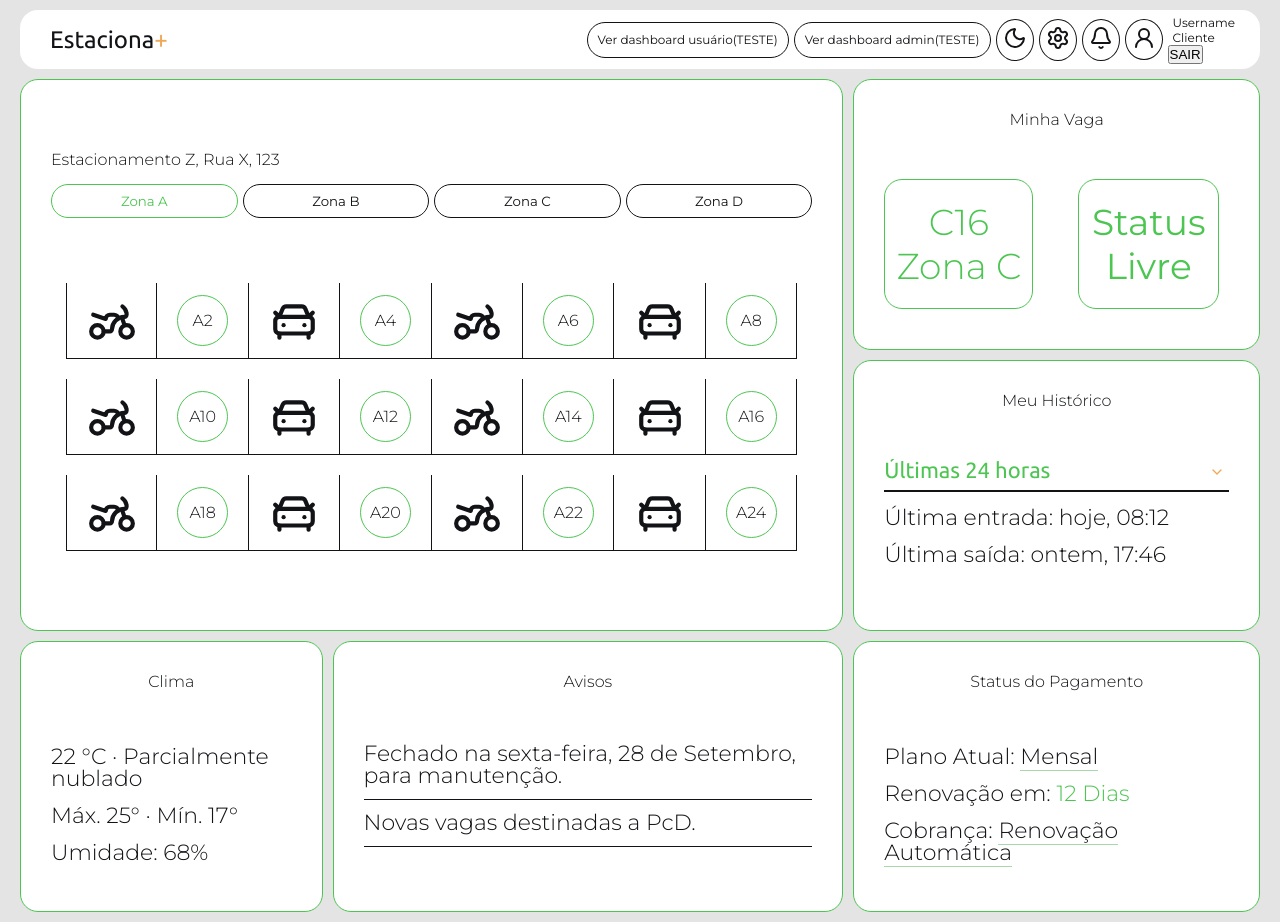
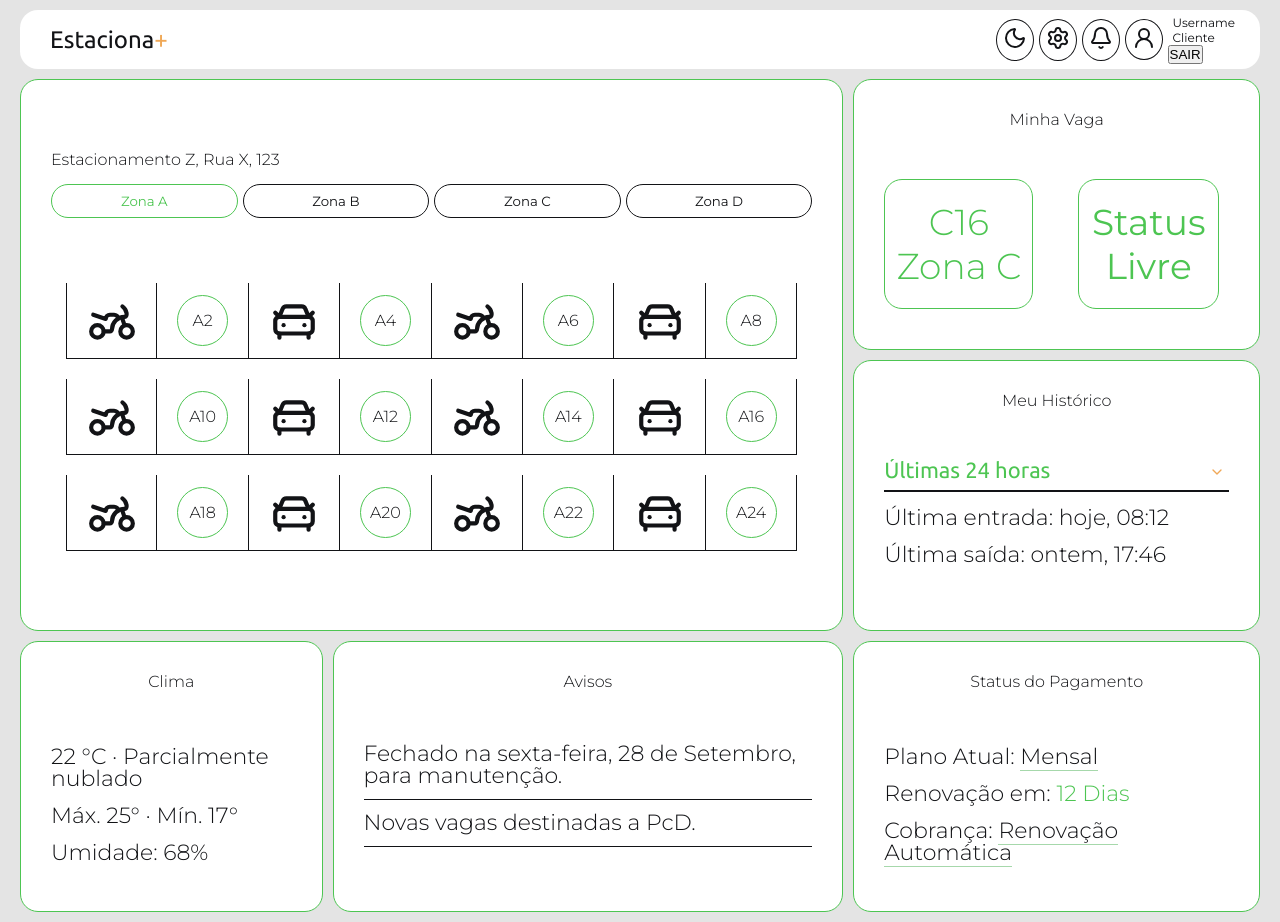
Before and after one commit to estaciona-mais/webapp, a React (Vite) app: page /dashboard in a window 1280 px wide. Built offline with nearby package versions, Linux system fonts and the light colour scheme; no server answers.

Commit message:
fix: remove botões de teste

```diff
--- a/src/components/Header/Header.jsx
+++ b/src/components/Header/Header.jsx
@@ -20,18 +20,6 @@ export default function Header({ role, setRole, tema, mudarTema }) {
           <Logo />
         </div>
         <div className="header__conteudo">
-          <div className="header__testes">
-            {/* Botão temporário pra testes */}
-            <button
-              className="btn btn__teste"
-              onClick={() => setRole("cliente")}
-            >
-              Ver dashboard usuário(TESTE)
-            </button>
-            <button className="btn btn__teste" onClick={() => setRole("admin")}>
-              Ver dashboard admin(TESTE)
-            </button>
-          </div>
           <div className="header_icones">
             <div className="icone" onClick={mudarTema}>
               {tema === "dark" ? <Sun /> : <Moon />}
```
